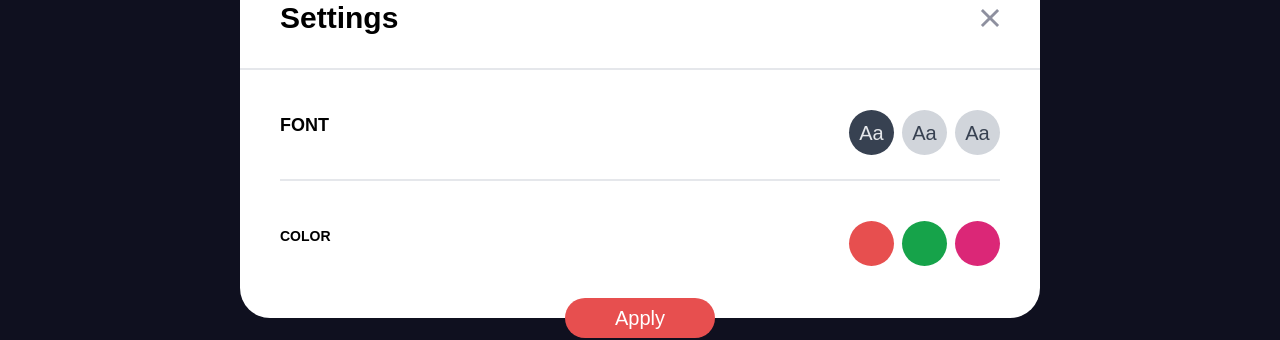
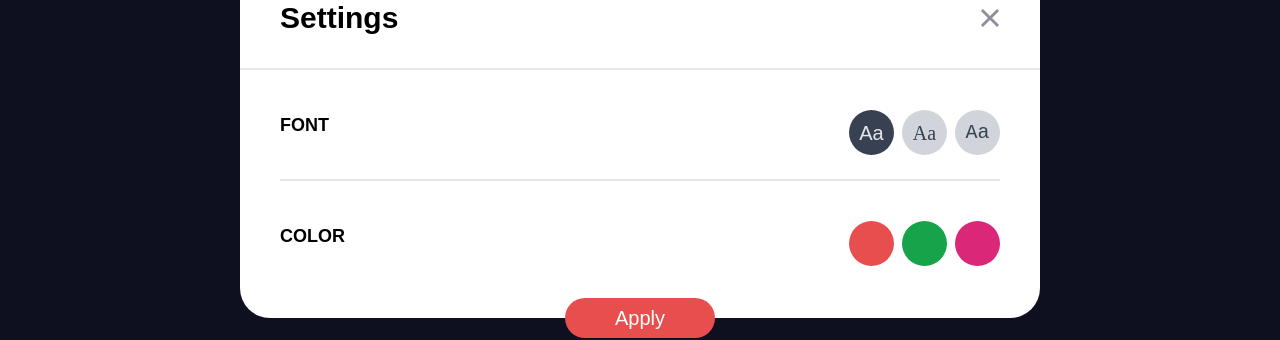
Before and after one commit to Damilola99-web/typescript-react, a React (Create React App) app: page / in a window 1280 px wide. Both pictures are taken after a click on the button "settings". Shown: the part 257-597 px from the top of the page. Built offline with nearby package versions, Linux system fonts and the light colour scheme.

Commit message:
all errors solved, splitted the first reducer into two separate ones

```diff
--- a/src/App.tsx
+++ b/src/App.tsx
@@ -11,8 +11,6 @@ const App = () => {
 	const [isSettingsOpen, setIsSettingsOpen] = useState(false)
 
 	const state = theme?.state;
-	const changeFont = theme?.changeFont;
-	const changeTheme = theme?.changeTheme
 	const cl = timer?.changeLong
 	const cs = timer?.changeShort
 	const short = timer?.short
--- /dev/null
+++ b/src/components/ColorSelector.tsx
@@ -0,0 +1,23 @@
+import React from 'react';
+type fonts = "'Kumbh Sans', sans-serif" | "'Roboto Slab', serif" | "'Space Mono', monospace"
+type theme = '#e74f4f' | 'green' | 'rgb(219 39 119)'
+
+type colorSelectorProp = {
+    setUserTheme : React.Dispatch<React.SetStateAction<theme>>
+}
+
+export default function ColorSelector({setUserTheme}:colorSelectorProp) {
+  return (
+    <div className=' space-y-4 flex flex-col sm:flex-row items-center justify-center sm:justify-between w-full text-black py-6 mb-7'>
+        <p className=' text-base sm:text-lg font-bold'>COLOR</p>
+        <div className=' flex items-center justify-center space-x-2'>
+            <label  className=' w-[45px] h-[45px] rounded-full bg-[#e74f4f] p-2' htmlFor="orange"></label>
+            <label  className=' w-[45px] h-[45px] rounded-full bg-green-600 p-2' htmlFor="green"></label>
+            <label  className=' w-[45px] h-[45px] rounded-full bg-pink-600 p-2' htmlFor="pink"></label>
+            <input onChange={()=>setUserTheme('#e74f4f')} className=' hidden' type="radio" name="font" value='orange' id='orange'/>
+            <input onChange={()=>setUserTheme('green')} className=' hidden' type="radio" name="font" value='green' id='green' />
+            <input onChange={()=>setUserTheme('rgb(219 39 119)')} className=' hidden' type="radio" name="font" value='pink' id='pink' />
+        </div>
+      </div>
+  );
+}
--- /dev/null
+++ b/src/components/FontSelector.tsx
@@ -0,0 +1,36 @@
+import React from 'react';
+
+type fonts = "'Kumbh Sans', sans-serif" | "'Roboto Slab', serif" | "'Space Mono', monospace"
+type theme = '#e74f4f' | 'green' | 'rgb(219 39 119)'
+
+type fontProp = {
+    font : fonts
+    setUserFont : React.Dispatch<React.SetStateAction<fonts>>
+}
+
+// font variants
+const kumbh = "'Kumbh Sans', sans-serif";
+const roboto = "'Roboto Slab', serif";
+const monoSpace = "'Space Mono', monospace";
+
+export default function FontSelector({font, setUserFont}:fontProp) {
+  return (
+    <div className=' space-y-4 flex flex-col sm:flex-row items-center justify-center sm:justify-between w-full text-black py-6 border-b-2'>
+        <p className=' text-base sm:text-lg font-bold'>FONT</p>
+        <div className=' flex items-center justify-center space-x-2'>
+            <div className='relative'>
+                 <label style={{fontFamily : kumbh}}  className={font === kumbh? ' w-[45px] h-[45px]  rounded-full bg-gray-700 text-gray-200 text-center flex items-center justify-center text-md ': ' text-center flex items-center justify-center text-md w-[45px] h-[45px] text-sm rounded-full bg-gray-300 text-gray-700  '} htmlFor="kumbh">Aa</label>
+            </div>
+            <div className='relative'>
+                 <label style={{fontFamily : roboto}}  className={font === roboto? ' w-[45px] h-[45px]  rounded-full bg-gray-700 text-gray-200 text-center flex items-center justify-center text-md ': 'text-center flex items-center justify-center text-md  w-[45px] h-[45px]  rounded-full bg-gray-300 text-gray-700 '} htmlFor="roboto">Aa</label>
+            </div>
+            <div className=' relative'>
+                <label  style={{fontFamily : monoSpace}}  className={font === monoSpace? ' w-[45px] h-[45px] rounded-full bg-gray-700 text-gray-200 text-center flex items-center justify-center text-md ': ' w-[45px] h-[45px] text-center flex items-center justify-center text-md rounded-full bg-gray-300 text-gray-700 '} htmlFor="mono">Aa</label>
+            </div>
+            <input onChange={()=>setUserFont(kumbh)} style={{fontFamily : kumbh}} className=' hidden' type="radio" name="font" value={kumbh} id='kumbh'/>
+            <input onChange={()=>setUserFont(roboto)} style={{fontFamily : roboto}} className=' hidden' type="radio" name="font" value={roboto} id='roboto' />
+            <input onChange={()=>setUserFont(monoSpace)} style={{fontFamily : monoSpace}} className=' hidden' type="radio" name="font" value={monoSpace} id='mono' />
+        </div>
+      </div>
+  );
+}
--- a/src/components/Form.tsx
+++ b/src/components/Form.tsx
@@ -1,5 +1,8 @@
 import React, { useState } from 'react';
+import { useColor } from '../hooks/useColor';
 import { useTheme } from '../hooks/useTheme';
+import ColorSelector from './ColorSelector';
+import FontSelector from './FontSelector';
 
 type fonts = "'Kumbh Sans', sans-serif" | "'Roboto Slab', serif" | "'Space Mono', monospace"
 type theme = '#e74f4f' | 'green' | 'rgb(219 39 119)'
@@ -10,17 +13,16 @@ type formProp = {
 
 export default function Form({setIsSettingsOpen}:formProp) {
     const contextTheme = useTheme();
-    const initialTheme = contextTheme?.state.theme
+    const color = useColor()
+    const initialTheme = color?.state.theme
     const initialFont = contextTheme?.state.font
     const changeFont = contextTheme?.changeFont;
-    const changeTheme = contextTheme?.changeTheme;
-    const kumbh = "'Kumbh Sans', sans-serif";
-    const roboto = "'Roboto Slab', serif";
-    const monoSpace = "'Space Mono', monospace";
+    const changeTheme = color?.changeTheme;
 
 
-    const [font, setUserFont] = useState<fonts>("'Kumbh Sans', sans-serif")
-    const [theme, setUserTheme] = useState<theme>('#e74f4f')
+
+    const [font, setUserFont] = useState<fonts>(initialFont!)
+    const [theme, setUserTheme] = useState<theme>(initialTheme!)
 
     const handleSubmit = (e:React.FormEvent)=>{
         e.preventDefault()
@@ -32,38 +34,13 @@ export default function Form({setIsSettingsOpen}:formProp) {
 
   return (
     <form className='px-10' onSubmit={handleSubmit}>
-        {/* fonts */}
-      <div className=' space-y-4 flex flex-col sm:flex-row items-center justify-center sm:justify-between w-full text-black py-6 border-b-2'>
-        <p className=' text-base sm:text-lg font-bold'>FONT</p>
-        <div className=' flex items-center justify-center space-x-2'>
-            <div className='relative'>
-                 <label  className={font === kumbh? ' w-[45px] h-[45px]  rounded-full bg-gray-700 text-gray-200 text-center flex items-center justify-center text-md ': ' text-center flex items-center justify-center text-md w-[45px] h-[45px] text-sm rounded-full bg-gray-300 text-gray-700  '} htmlFor="kumbh">Aa</label>
-            </div>
-            <div className='relative'>
-                 <label  className={font === roboto? ' w-[45px] h-[45px]  rounded-full bg-gray-700 text-gray-200 text-center flex items-center justify-center text-md ': 'text-center flex items-center justify-center text-md  w-[45px] h-[45px]  rounded-full bg-gray-300 text-gray-700 '} htmlFor="roboto">Aa</label>
-            </div>
-            <div className=' relative'>
-                <label  className={font === monoSpace? ' w-[45px] h-[45px] rounded-full bg-gray-700 text-gray-200 text-center flex items-center justify-center text-md ': ' w-[45px] h-[45px] text-center flex items-center justify-center text-md rounded-full bg-gray-300 text-gray-700 '} htmlFor="mono">Aa</label>
-            </div>
-            <input onChange={()=>setUserFont(kumbh)} style={{fontFamily : kumbh}} className=' hidden' type="radio" name="font" value={kumbh} id='kumbh'/>
-            <input onChange={()=>setUserFont(roboto)} style={{fontFamily : roboto}} className=' hidden' type="radio" name="font" value={roboto} id='roboto' />
-            <input onChange={()=>setUserFont(monoSpace)} style={{fontFamily : monoSpace}} className=' hidden' type="radio" name="font" value={monoSpace} id='mono' />
-        </div>
-      </div>
+      {/* fonts */}
+      <FontSelector font={font} setUserFont={setUserFont} />
 
       {/* colors  */}
-      <div className=' space-y-4 flex flex-col sm:flex-row items-center justify-center sm:justify-between w-full text-black py-6 mb-7'>
-        <p className=' text-sm font-bold'>COLOR</p>
-        <div className=' flex items-center justify-center space-x-2'>
-            <label  className=' w-[45px] h-[45px] rounded-full bg-[#e74f4f] p-2' htmlFor="orange"></label>
-            <label  className=' w-[45px] h-[45px] rounded-full bg-green-600 p-2' htmlFor="green"></label>
-            <label  className=' w-[45px] h-[45px] rounded-full bg-pink-600 p-2' htmlFor="pink"></label>
-            <input onChange={()=>setUserTheme('#e74f4f')} className=' hidden' type="radio" name="font" value='orange' id='orange'/>
-            <input onChange={()=>setUserTheme('green')} className=' hidden' type="radio" name="font" value='green' id='green' />
-            <input onChange={()=>setUserTheme('rgb(219 39 119)')} className=' hidden' type="radio" name="font" value='pink' id='pink' />
-        </div>
-      </div>
-      <button type='submit' style={{backgroundColor: contextTheme?.state.theme}} className=' absolute bottom-[-20px] left-[calc(50%-75px)] w-[150px] h-[40px] rounded-[2rem] text-white'>Apply</button>
+      <ColorSelector setUserTheme={setUserTheme} />
+
+      <button type='submit' style={{backgroundColor: color?.state.theme}} className=' absolute bottom-[-20px] left-[calc(50%-75px)] w-[150px] h-[40px] rounded-[2rem] text-white'>Apply</button>
     </form>
   );
 }
--- a/src/components/Settings.tsx
+++ b/src/components/Settings.tsx
@@ -1,5 +1,4 @@
 import React from 'react';
-import { useTheme } from '../hooks/useTheme';
 import Close from '../assets/icon-close.svg'
 import Form from './Form';
 
--- a/src/context/ReducerB.tsx
+++ /dev/null
@@ -1,34 +0,0 @@
-import React, {  useReducer } from 'react';
-
-type theme = '#e74f4f' | 'green' | 'rgb(219 39 119)'
-type fonts = "'Kumbh Sans', sans-serif" | "'Roboto Slab', serif" | "'Space Mono', monospace"
-type themeState = {
-	font : string
-	theme : string
-};
-
-
-
-type actionDispatch = {
-	type: 'CHANGE_THEME' | 'CHANGE_FONT';
-	payload: theme | fonts;
-};
-
-
-
-const numberReducer = (state: themeState, action: actionDispatch) => {
-	switch (action.type) {
-		case 'CHANGE_THEME':
-			return { ...state, theme: action.payload };
-		case 'CHANGE_FONT' :
-			return {...state, font: action.payload}
-		default:
-			return state;
-	}
-};
-
-export const ReducerB = ()=>{
-    const [ state, dispatch ] = useReducer(numberReducer, {theme: '#e74f4f', font : "'Kumbh Sans', sans-serif"});
-
-    return {state, dispatch}
-}
--- /dev/null
+++ b/src/context/ThemeContext.tsx
@@ -0,0 +1,44 @@
+import React, { createContext, useReducer } from 'react';
+
+
+type contextProp = {
+	children: React.ReactNode;
+};
+
+type theme = '#e74f4f' | 'green' | 'rgb(219 39 119)'
+
+type themeState = {
+	theme : theme
+};
+
+type actionDispatch = {
+	type: 'CHANGE_THEME';
+	payload: theme ;
+};
+
+type loadedContext = {
+	state : themeState
+	changeTheme : (theme: theme) => void
+}
+
+type contextType = loadedContext | null
+
+const numberReducer = (state: themeState , action: actionDispatch) => {
+	switch (action.type) {
+		case 'CHANGE_THEME' :
+			return {...state, theme: action.payload}
+		default:
+			return state;
+	}
+};
+
+export const ThemeContext = createContext<contextType>(null);
+
+export const ThemeContextProvider = ({ children }: contextProp) => {
+
+	const [state, dispatch] = useReducer(numberReducer, {theme: '#e74f4f' })
+	const changeTheme = (theme : theme) => {
+		dispatch({ type: 'CHANGE_THEME', payload: theme });
+	};
+	return <ThemeContext.Provider value={{ state, changeTheme }}>{children}</ThemeContext.Provider>;
+};
--- /dev/null
+++ b/src/hooks/useColor.tsx
@@ -0,0 +1,8 @@
+import { useContext } from "react"
+import { ThemeContext } from "../context/ThemeContext"
+
+export const useColor = ()=>{
+    const color = useContext(ThemeContext)
+
+    return color
+}
--- a/src/index.tsx
+++ b/src/index.tsx
@@ -4,14 +4,17 @@ import './index.css';
 import App from './App';
 import { NewProvider } from './context/Reducer';
 import { TimerProvider } from './context/TimerContext';
+import { ThemeContextProvider } from './context/ThemeContext';
 
 const root = ReactDOM.createRoot(document.getElementById('root') as HTMLElement);
 root.render(
 	<React.StrictMode>
 		<NewProvider>
-			<TimerProvider>
-				<App />
-			</TimerProvider>
+			<ThemeContextProvider>
+				<TimerProvider>
+					<App />
+				</TimerProvider>
+			</ThemeContextProvider>
 		</NewProvider>
 	</React.StrictMode>
 );
```
Also changed, not shown: src/context/Reducer.tsx (+19 -16 lines).
